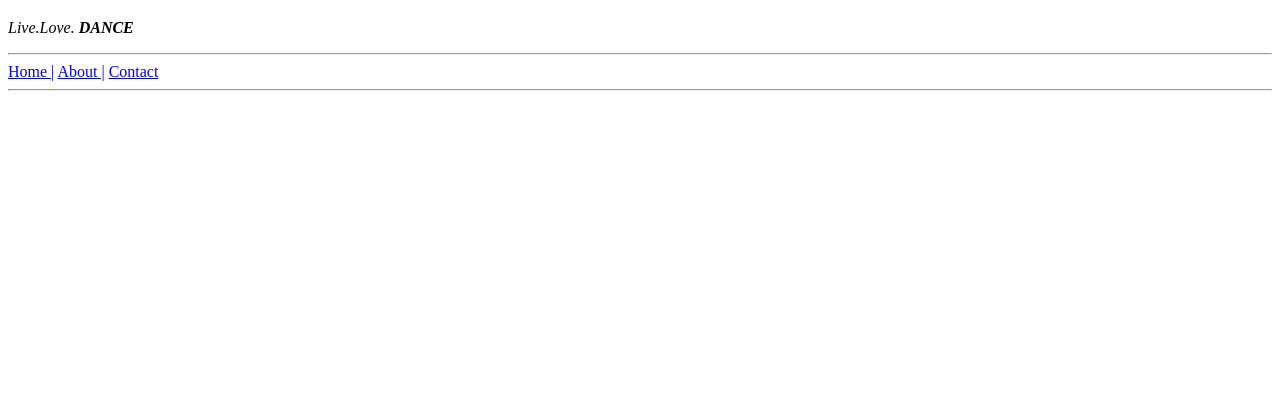
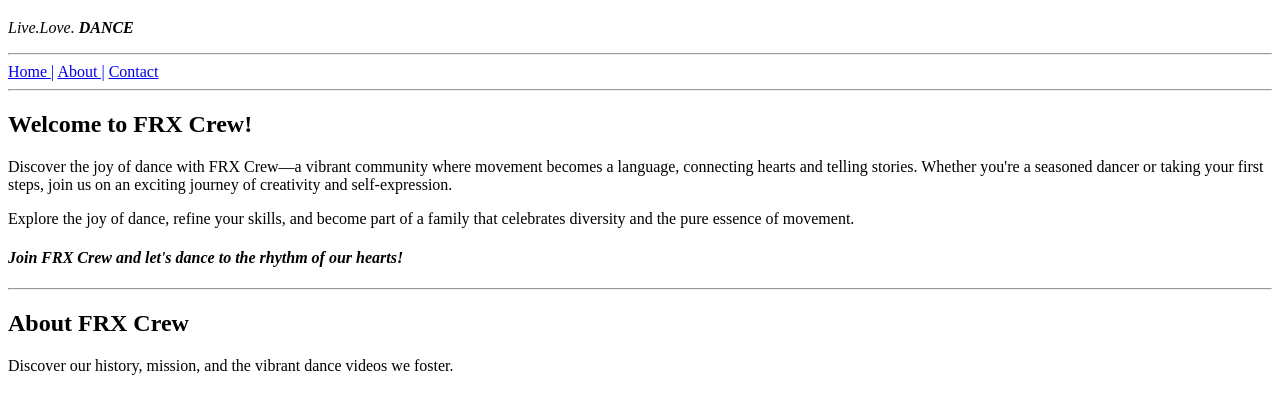
Before and after one commit to jeanneruby/HTML_Semantic_Activity, a plain HTML site: page index.html in a window 1280 px wide. Shown: the part 61-474 px from the top of the page. Drawn offline with Linux system fonts and the light colour scheme.

Commit message:
Added Home Section

```diff
--- a/index.html
+++ b/index.html
@@ -24,7 +24,21 @@
     <hr>
 
     <main>
-    <!-- Home Section -->
+        <!-- Home Section -->
+        <section id="home">
+            <h2>Welcome to FRX Crew!</h2>
+            <p>Discover the joy of dance with FRX Crew—a vibrant community where movement becomes a language, connecting hearts and telling stories. Whether you're a seasoned dancer or taking your first steps, join us on an exciting journey of creativity and self-expression.</p>
+            <p>Explore the joy of dance, refine your skills, and become part of a family that celebrates diversity and the pure essence of movement. </p>
+            <h4><em>Join FRX Crew and let's dance to the rhythm of our hearts!</em></h4>
+        </section>
+
+        <hr>
+
+        <!-- About Section -->
+        <section id="about">
+            <h2>About FRX Crew</h2>
+            <p>Discover our history, mission, and the vibrant dance videos we foster.</p>
+        </section>
 
 
 
```
